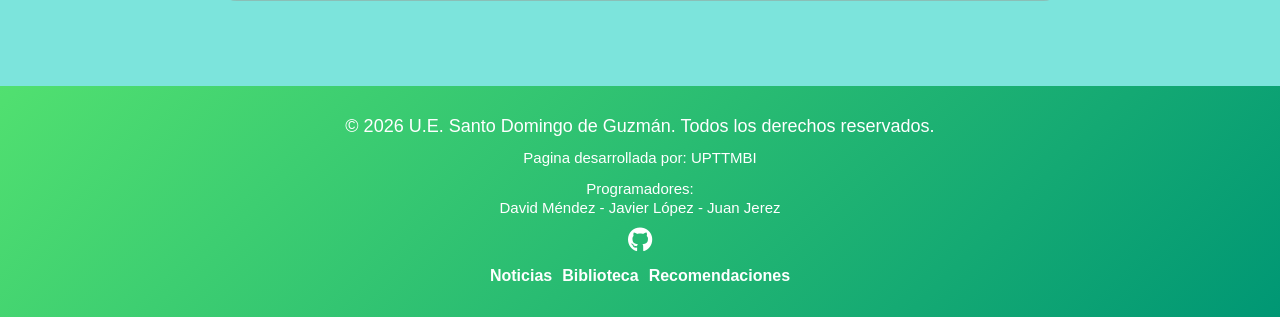
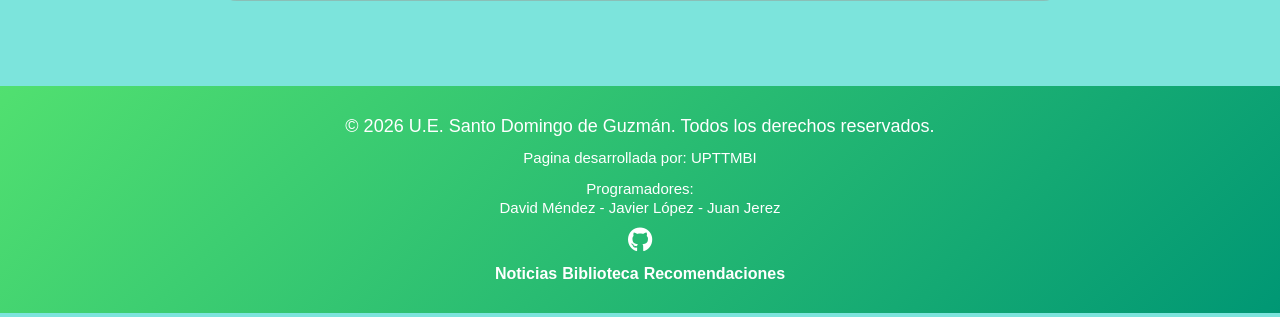
Before and after one commit to crichopia/U.E_Sto_Domingo_Anuncios-gestion_biblioteca, a PHP site: page /index.php in a window 1280 px wide. Shown: the part 838-1155 px from the top of the page. Run offline with PHP 8.4, Linux system fonts and the light colour scheme; data that the repository does not hold is empty; some libraries are stand-ins or nearby versions.

Commit message:
Update footer.php

```diff
--- a/views/footer.php
+++ b/views/footer.php
@@ -36,6 +36,9 @@
         .footLinks{
             display:    flex;
             font-size:  16px ;
+            flex-wrap: wrap;
+            justify-content: center;
+            gap: 5px;
             @media (max-width: 600px){
                 font-size:  12px ;
             }
@@ -46,7 +49,6 @@
             display:                flex;
             justify-content:       center;
             align-items:           center;
-            padding:                 2px 5px;
             box-sizing:         border-box;
             transition:     all 0.3s ease;
 
```
